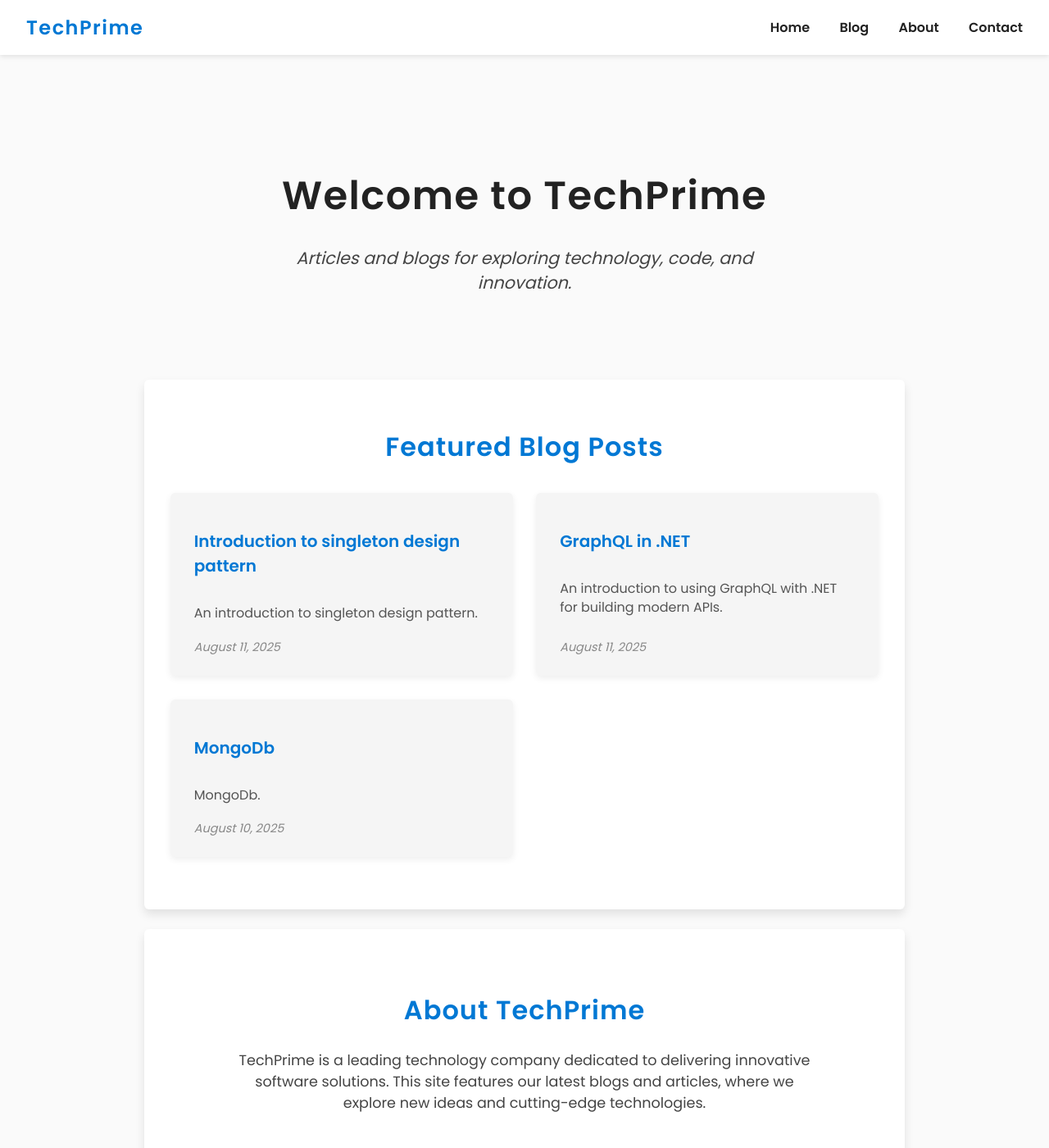
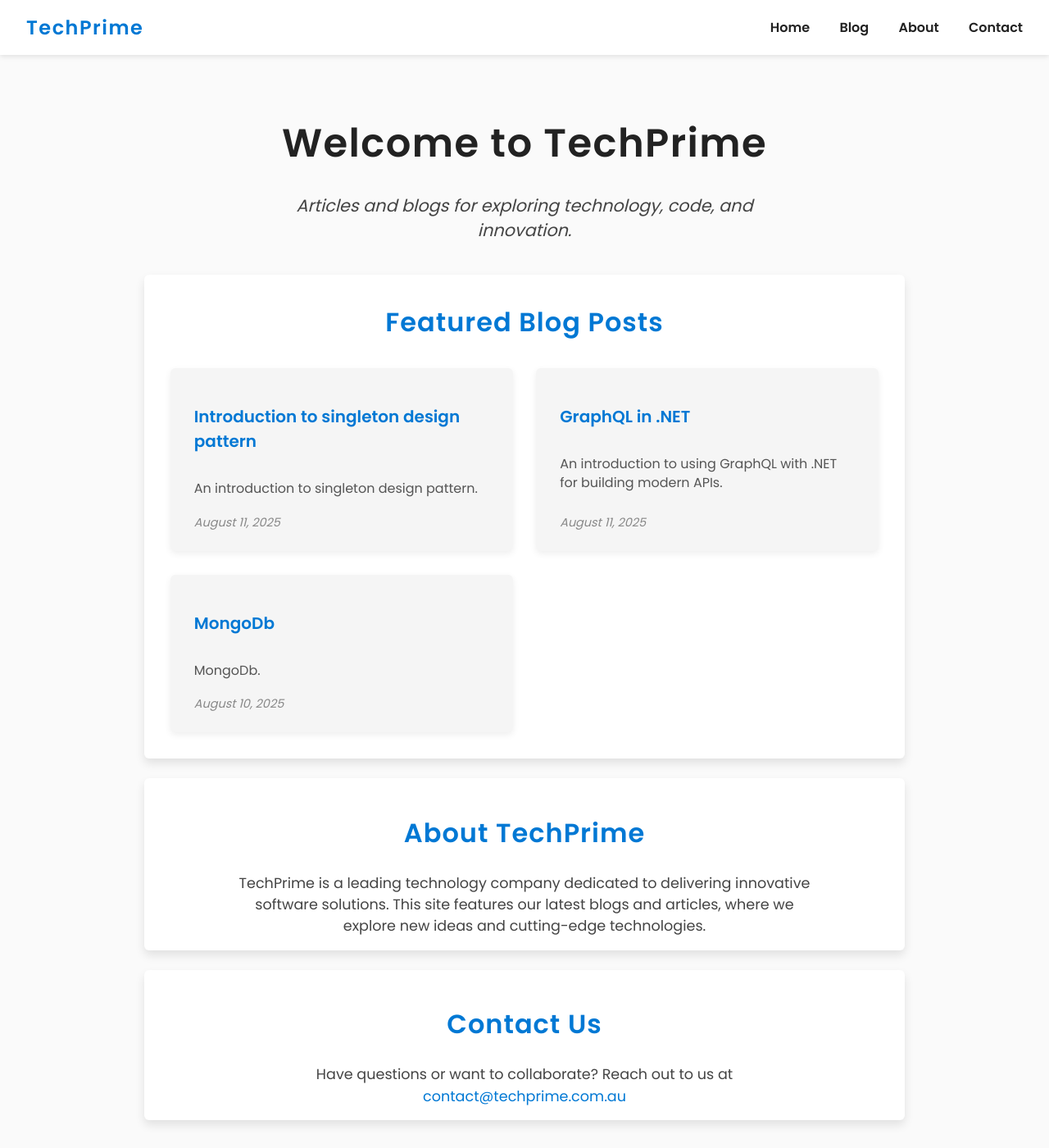
Before and after one commit to techprimelabs/techprimelabs.github.io, a Jekyll site: the page built from index.md, in a window 1280 px wide and 1400 px high. Shown: the whole window at 82% size. Built offline with Jekyll 4.4.1, drawn with Linux system fonts in a browser that asks for light colours.

Commit message:
style changes

```diff
--- a/assets/css/style.css
+++ b/assets/css/style.css
@@ -102,7 +102,7 @@
     flex-direction: column;
     justify-content: center;
     text-align: center;
-    padding: 4rem 1rem 4rem;
+    /* padding: 4rem 1rem 4rem; */
     color: var(--color-text);
   }
   .hero h1 {
@@ -161,7 +161,7 @@
   /* Featured Blogs */
   .featured-blogs {
     background: #fff;
-    padding: 2rem 2rem 4rem;
+    padding: 0.5rem 2rem 2rem;
     border-radius: 6px;
     box-shadow: 0 6px 12px rgba(0,0,0,0.1);
     color: var(--color-text);
@@ -217,7 +217,7 @@
   /* About and Contact sections */
   section.about, section.contact {
     background: #fff;
-    padding: 3rem 2rem;
+    padding: 1rem 2rem;
     border-radius: 6px;
     box-shadow: 0 6px 12px rgba(0,0,0,0.1);
     margin-top: 1.5rem;
```
